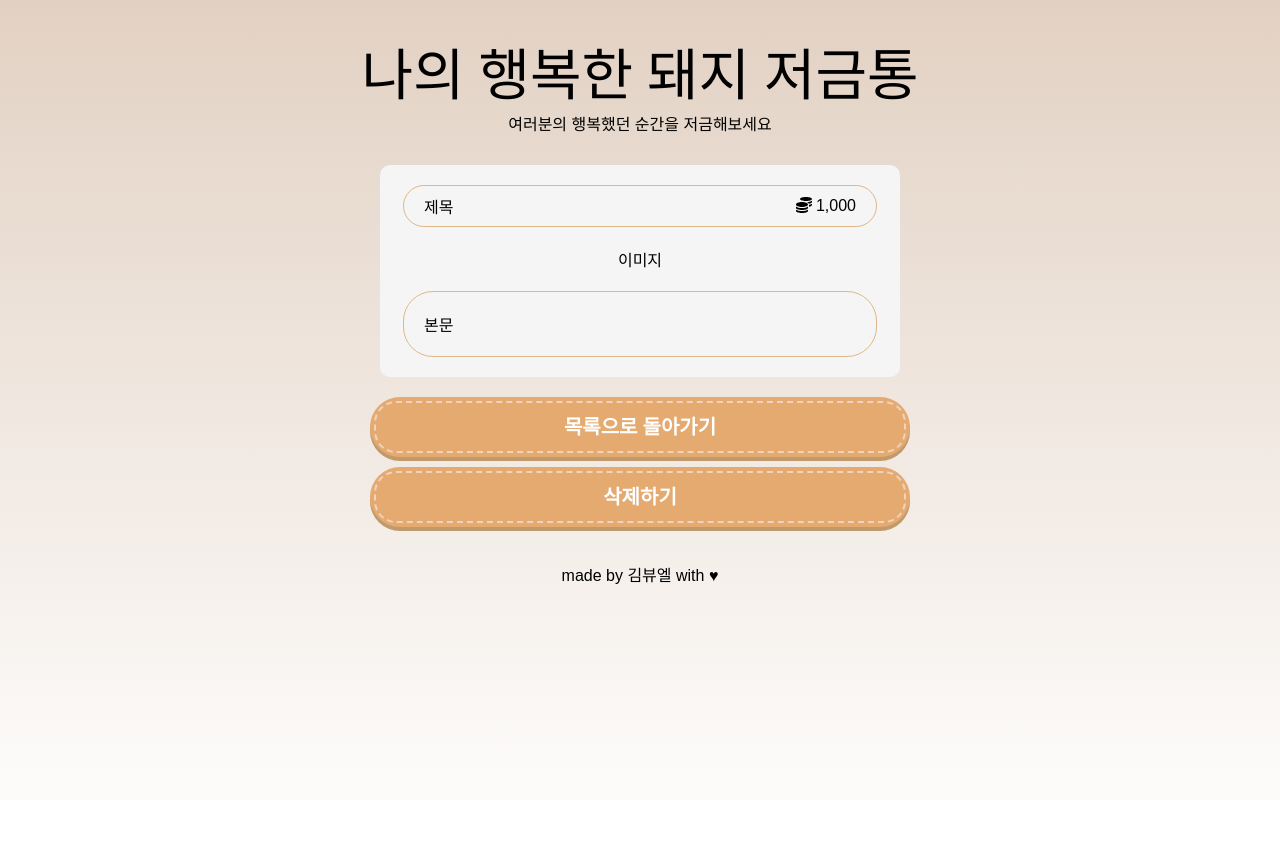
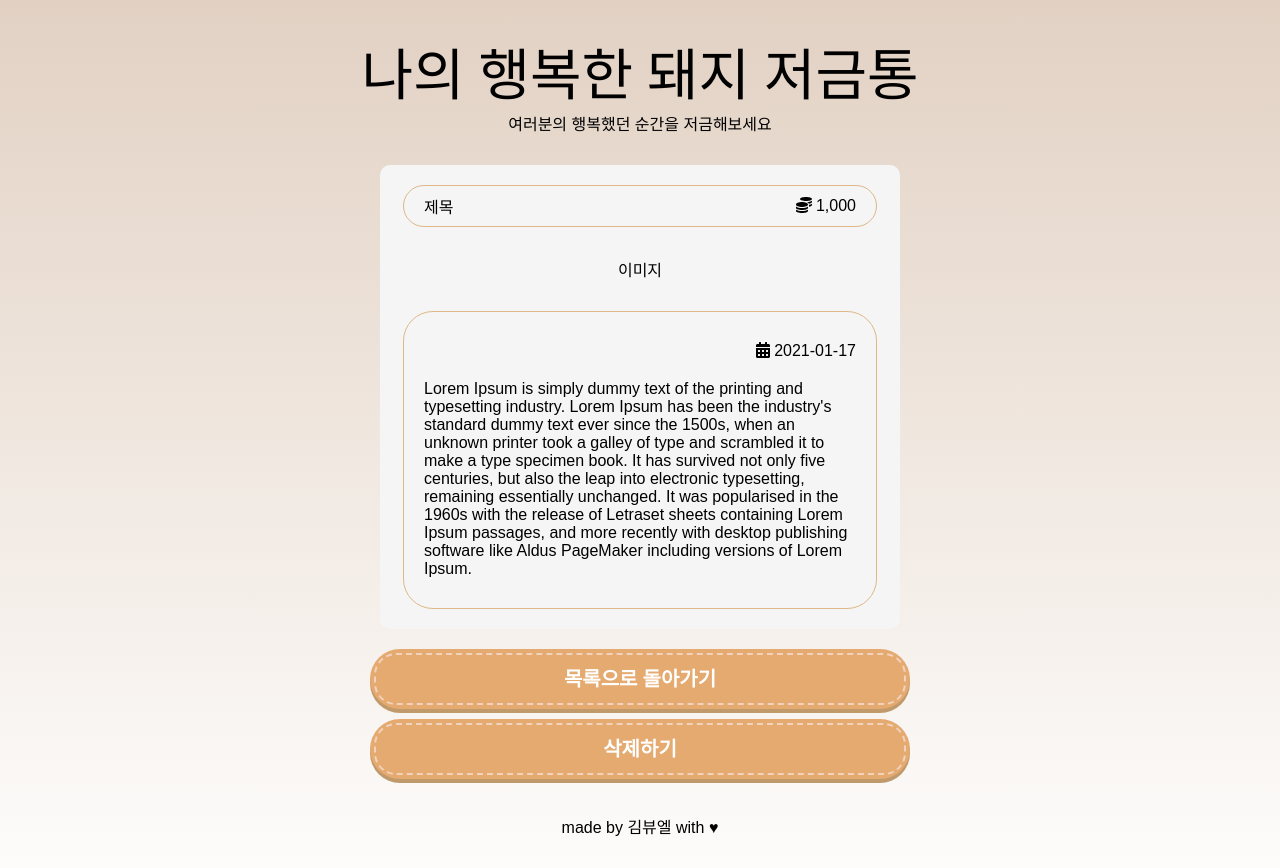
Before and after one commit to happy-piggy-bank/happy-piggy-bank-web-old, a React (Create React App) app: page /bank/1 in a window 1280 px wide. Before the commit the page ends 800 px from the top, so only its background shows below. Built offline with nearby package versions, Linux system fonts and the light colour scheme; no server answers; a web font is replaced by a local one.

Commit message:
저금 상세 화면에 등록일자 추가

```diff
--- a/src/components/bank/bankDetailScreen.jsx
+++ b/src/components/bank/bankDetailScreen.jsx
@@ -1,7 +1,7 @@
 import { React } from "react";
 import { useNavigate } from "react-router-dom";
 import { FontAwesomeIcon } from "@fortawesome/react-fontawesome";
-import { faCoins } from "@fortawesome/free-solid-svg-icons";
+import { faCoins, faCalendarAlt } from "@fortawesome/free-solid-svg-icons";
 
 import bankNotFoundImg from "../../images/no_bank_data.png";
 import "../../css/bank/bankDetailScreen.css";
@@ -36,7 +36,23 @@
           </div>
         </div>
         <div className="bankDetailImage">이미지</div>
-        <div className="bankDetailContent">본문</div>
+        <div className="bankDetailContentArea">
+          <div className="bankDetailRegDt">
+            <FontAwesomeIcon icon={faCalendarAlt} />
+            &nbsp;2021-01-17
+          </div>
+          <div className="bankDetailContent">
+            Lorem Ipsum is simply dummy text of the printing and typesetting
+            industry. Lorem Ipsum has been the industry's standard dummy text
+            ever since the 1500s, when an unknown printer took a galley of type
+            and scrambled it to make a type specimen book. It has survived not
+            only five centuries, but also the leap into electronic typesetting,
+            remaining essentially unchanged. It was popularised in the 1960s
+            with the release of Letraset sheets containing Lorem Ipsum passages,
+            and more recently with desktop publishing software like Aldus
+            PageMaker including versions of Lorem Ipsum.
+          </div>
+        </div>
       </div>
     );
   };
--- a/src/css/bank/bankDetailScreen.css
+++ b/src/css/bank/bankDetailScreen.css
@@ -33,16 +33,23 @@
   justify-content: flex-start;
 }
 
+.bankDetailAmount {
+  display: flex;
+  flex: 2;
+  justify-content: flex-end;
+}
+
 .bankDetailImage {
   display: flex;
   justify-content: center;
   width: 90%;
   max-width: 90%;
-  padding-top: 20px;
-  padding-bottom: 20px;
+  padding: 20px;
+  margin-top: 10px;
+  margin-bottom: 10px;
 }
 
-.bankDetailContent {
+.bankDetailContentArea {
   display: flex;
   flex-direction: column;
   align-items: flex-start;
@@ -54,10 +61,16 @@
   padding: 20px;
 }
 
-.bankDetailAmount {
-  display: flex;
-  flex: 2;
-  justify-content: flex-end;
+.bankDetailRegDt {
+  padding-top: 10px;
+  padding-bottom: 10px;
+  width: 100%;
+  text-align: right;
+}
+
+.bankDetailContent {
+  padding-top: 10px;
+  padding-bottom: 10px;
 }
 
 .bankNotFoundContentArea {
```
